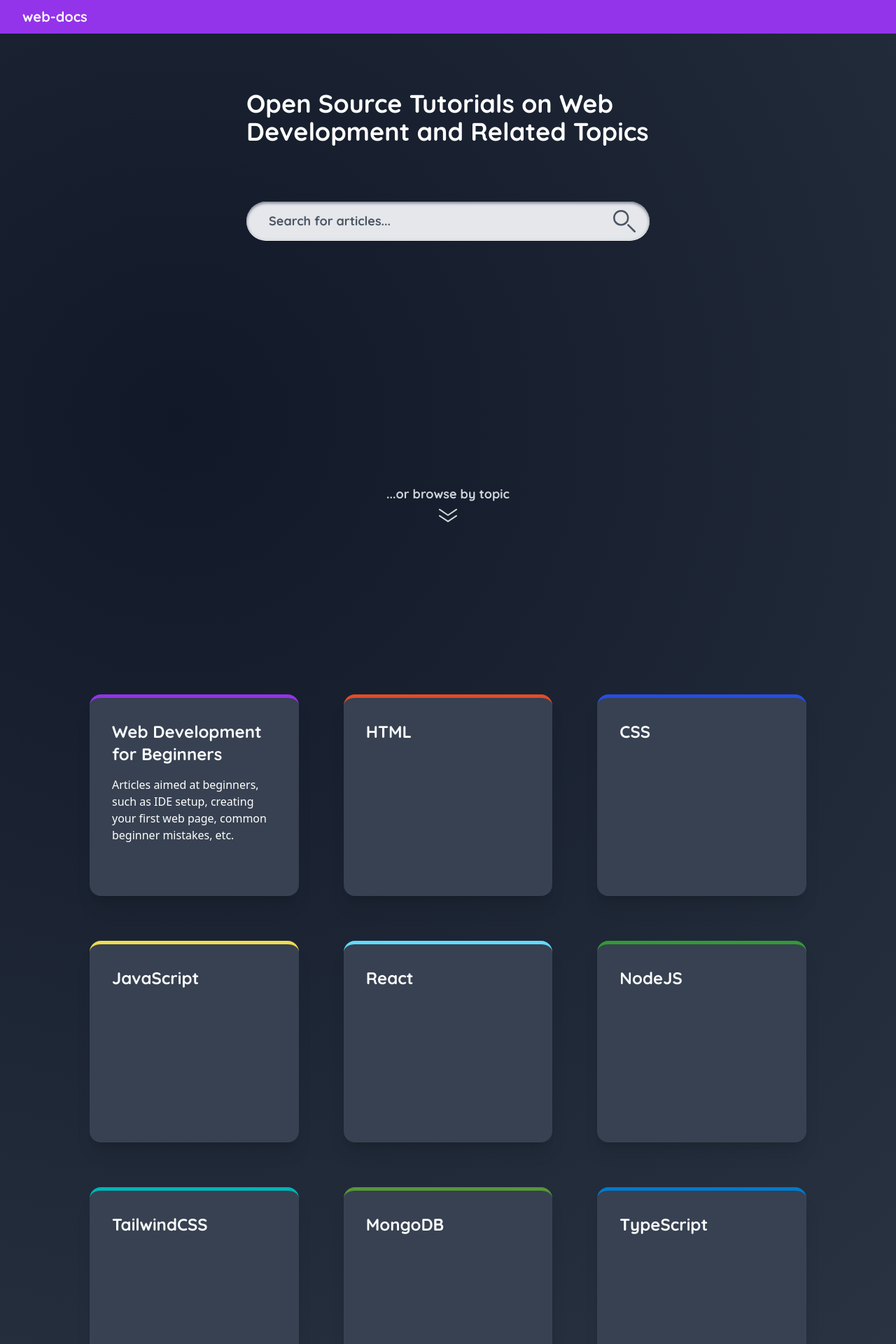
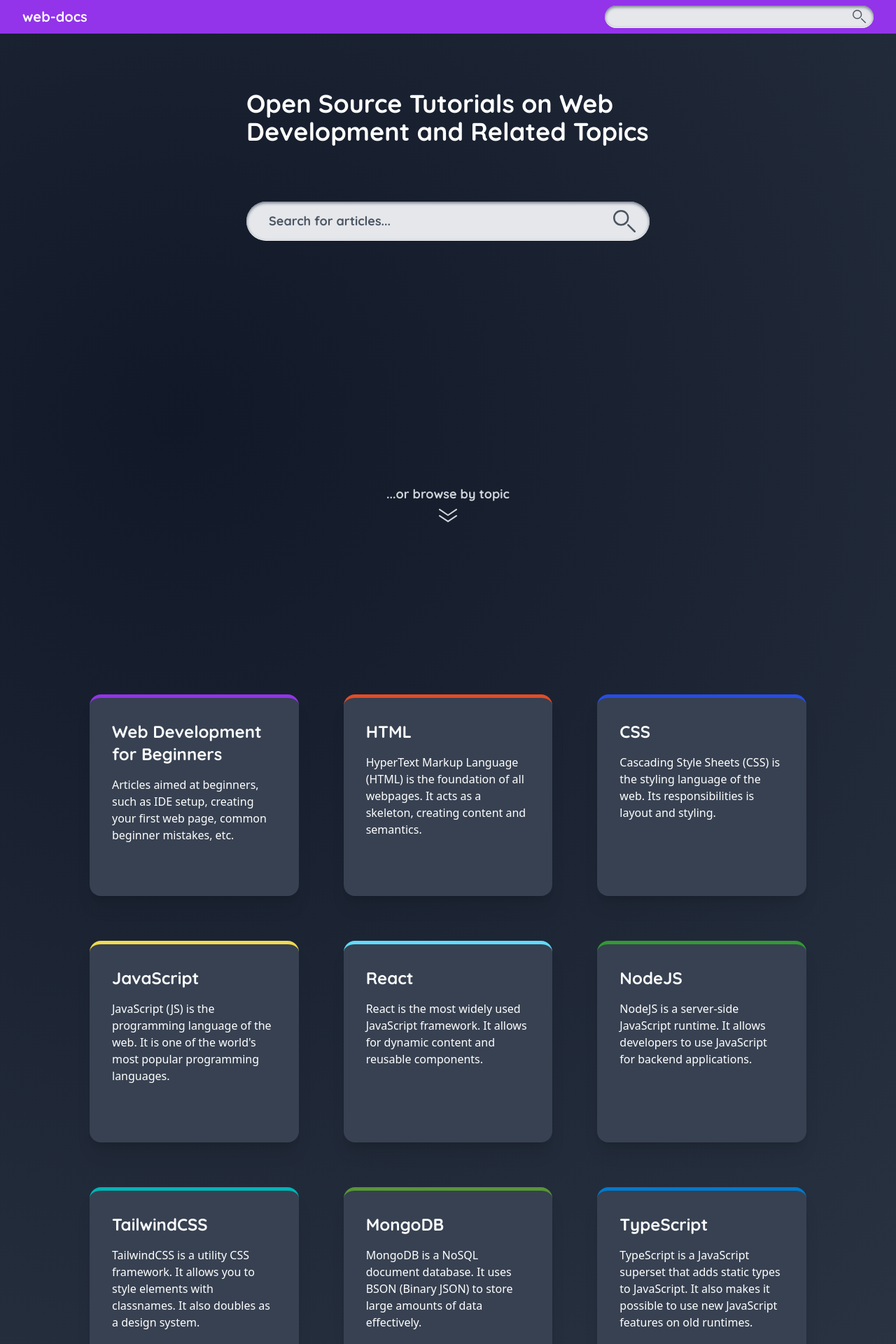
Before and after one commit to saile515/web-docs, a Next.js app: page / in a window 1280 px wide. Shown: the top 1920 px of the page at 70% size. Built offline with nearby package versions, Linux system fonts and the light colour scheme.

Commit message:
Added more topic descriptions

```diff
--- a/components/Nav.tsx
+++ b/components/Nav.tsx
@@ -1,11 +1,15 @@
 import Link from "next/link";
+import SearchBar from "./SearchBar";
 
 export default function Nav() {
 	return (
 		<div className="h-12 bg-purple-600 w-full fixed top-0 z-10 flex items-center">
-			<Link href="/" className="text-xl ml-8 text-gray-50 font-title font-bold">
+			<Link
+				href="/"
+				className="text-lg sm:text-xl ml-4 sm:ml-8 text-gray-50 font-title font-bold">
 				web-docs
 			</Link>
+			<SearchBar className="ml-auto mr-4 sm:mr-8" />
 		</div>
 	);
 }
--- a/components/SearchBar.tsx
+++ b/components/SearchBar.tsx
@@ -32,7 +32,7 @@
 			className={`${
 				props.big
 					? "w-9/12 max-w-xl sm:h-14 grid-cols-[1fr_3.5rem]"
-					: "w-32 h-8 grid-cols-[1fr_2rem]"
+					: "h-8 grid-cols-[1fr_2rem] w-6/12 max-w-sm"
 			} bg-gray-200 rounded-full shadow-inner shadow-gray-500 border-b border-gray-100 grid items-center ${
 				props.className
 			} `}>
@@ -48,10 +48,15 @@
 				onChange={(event) => {
 					setText(event.target.value);
 				}}
-				className="bg-transparent h-full text-lg font-title focus:outline-none placeholder:font-bold placeholder:text-gray-600 pl-4 sm:pl-8 sm:pr-4"
+				className={`${
+					props.big ? "pl-4 sm:pl-8" : "pl-4"
+				} bg-transparent h-full text-lg font-title focus:outline-none placeholder:font-bold placeholder:text-gray-600 sm:pr-4 w-full`}
 			/>
 			<button onClick={handleSubmit}>
-				<i className="bg-[url('/icons/search.svg')] filter-gray-600 icon h-8 w-8 sm:h-10 sm:w-10 block"></i>
+				<i
+					className={`${
+						props.big ? "h-8 w-8 sm:h-10 sm:w-10" : "h-6 w-6"
+					} bg-[url('/icons/search.svg')] filter-gray-600 icon block`}></i>
 			</button>
 		</div>
 	);
--- a/data/topics.json
+++ b/data/topics.json
@@ -6,13 +6,53 @@
 			"color": "#9333ea",
 			"description": "Articles aimed at beginners, such as IDE setup, creating your first web page, common beginner mistakes, etc."
 		},
-		{ "name": "HTML", "id": "html", "color": "#e34c26", "description": "" },
-		{ "name": "CSS", "id": "css", "color": "#264de4", "description": "" },
-		{ "name": "JavaScript", "id": "js", "color": "#f0db4f", "description": "" },
-		{ "name": "React", "id": "react", "color": "#61dbfb", "description": "" },
-		{ "name": "NodeJS", "id": "node", "color": "#339933", "description": "" },
-		{ "name": "TailwindCSS", "id": "tw", "color": "#00b4b6", "description": "" },
-		{ "name": "MongoDB", "id": "mongo", "color": "#589636", "description": "" },
-		{ "name": "TypeScript", "id": "ts", "color": "#007acc", "description": "" }
+		{
+			"name": "HTML",
+			"id": "html",
+			"color": "#e34c26",
+			"description": "HyperText Markup Language (HTML) is the foundation of all webpages. It acts as a skeleton, creating content and semantics."
+		},
+		{
+			"name": "CSS",
+			"id": "css",
+			"color": "#264de4",
+			"description": "Cascading Style Sheets (CSS) is the styling language of the web. Its responsibilities is layout and styling."
+		},
+		{
+			"name": "JavaScript",
+			"id": "js",
+			"color": "#f0db4f",
+			"description": "JavaScript (JS) is the programming language of the web. It is one of the world's most popular programming languages."
+		},
+		{
+			"name": "React",
+			"id": "react",
+			"color": "#61dbfb",
+			"description": "React is the most widely used JavaScript framework. It allows for dynamic content and reusable components."
+		},
+		{
+			"name": "NodeJS",
+			"id": "node",
+			"color": "#339933",
+			"description": "NodeJS is a server-side JavaScript runtime. It allows developers to use JavaScript for backend applications."
+		},
+		{
+			"name": "TailwindCSS",
+			"id": "tw",
+			"color": "#00b4b6",
+			"description": "TailwindCSS is a utility CSS framework. It allows you to style elements with classnames. It also doubles as a design system."
+		},
+		{
+			"name": "MongoDB",
+			"id": "mongo",
+			"color": "#589636",
+			"description": "MongoDB is a NoSQL document database. It uses BSON (Binary JSON) to store large amounts of data effectively."
+		},
+		{
+			"name": "TypeScript",
+			"id": "ts",
+			"color": "#007acc",
+			"description": "TypeScript is a JavaScript superset that adds static types to JavaScript. It also makes it possible to use new JavaScript features on old runtimes."
+		}
 	]
 }
```
